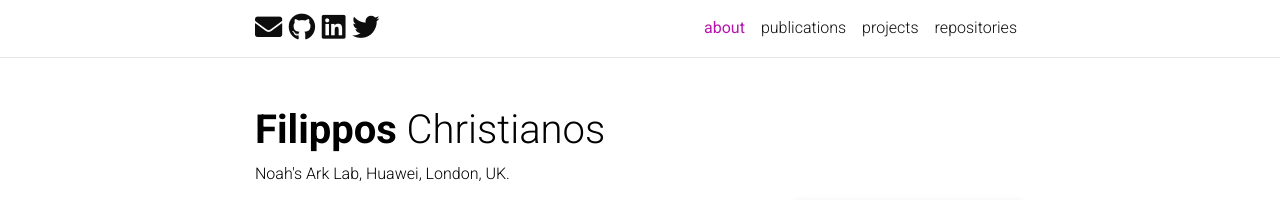
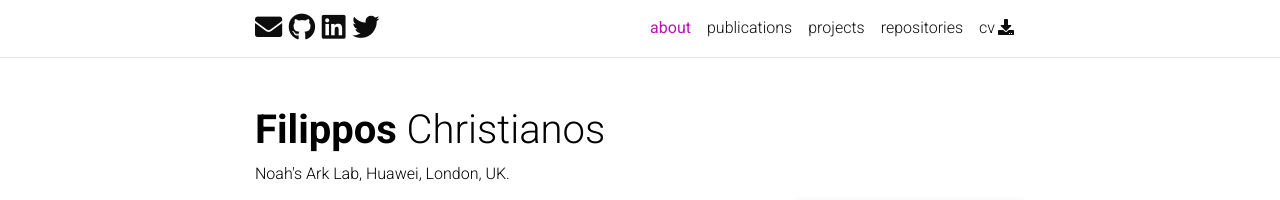
Before and after one commit to semitable/semitable.github.io, a Jekyll site: the page built from _pages/about.md, in a window 1280 px wide. Shown: the top 200 px of the page. Built offline with Jekyll 4.4.1, drawn with Linux system fonts in a browser that asks for light colours; full-size pictures stand in for the smaller copies a plugin makes; emoji names are drawn with the system emoji font; comment, search, counter and statistics services are not loaded; a style sheet for code colours, icons or effects is not loaded.

Commit message:
Update header.html

```diff
--- a/_includes/header.html
+++ b/_includes/header.html
@@ -94,7 +94,7 @@
               {%- endif -%}
               {%- endif -%}
               {% endfor -%}
-<!--               <li class="nav-item"><a class="nav-link" href="/assets/pdf/fchristianos_cv.pdf" target="_blank">cv<i class="fas fa-download"></i></a></li> -->
+              <li class="nav-item"><a class="nav-link" href="/assets/pdf/fchristianos_cv.pdf" target="_blank">cv<i class="fas fa-download"></i></a></li>
               {%- if site.enable_darkmode %}
 
               <!-- Toogle theme mode -->
```
